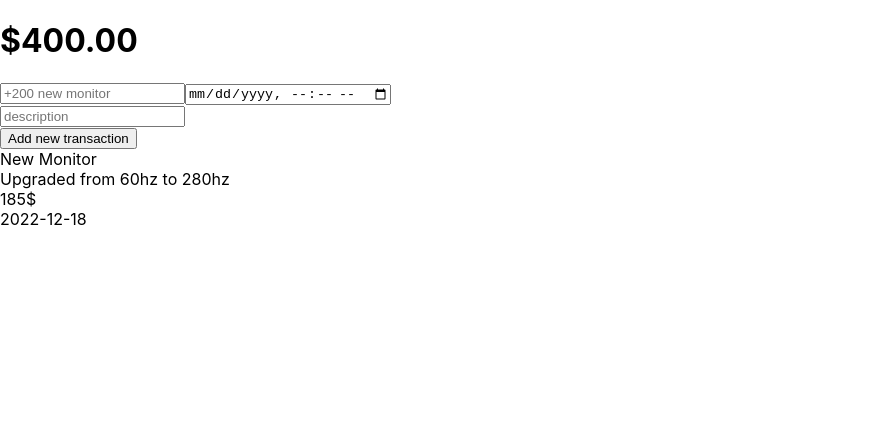
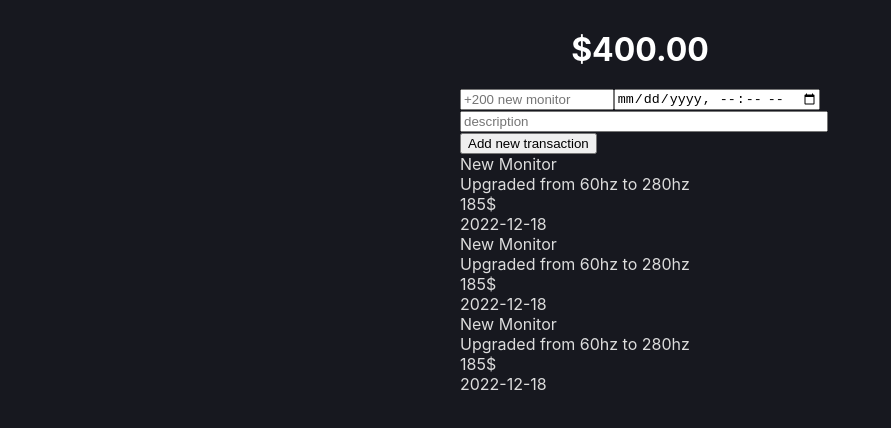
Before and after one commit to sjsaug/money-tracker, a React (Create React App) app: page / in a window 1280 px wide. Shown: the top 428 px of the page, without its empty margins (0-891 px from the left). Built offline with nearby package versions, Linux system fonts and the light colour scheme.

Commit message:
simple css

```diff
--- a/src/App.css
+++ b/src/App.css
@@ -1,38 +1,22 @@
-.App {
+body{
+  background-color: #17181F;
+  color: #ddd;
+}
+main{
+  max-width: 360px;
+  margin: 30px auto;
+}
+h1{
   text-align: center;
+  color: #fff;
+  margin:0;
 }
-
-.App-logo {
-  height: 40vmin;
-  pointer-events: none;
+form{
+  margin-top: 20px;
 }
-
-@media (prefers-reduced-motion: no-preference) {
-  .App-logo {
-    animation: App-logo-spin infinite 20s linear;
-  }
+form input{
+  width: 100%;
 }
-
-.App-header {
-  background-color: #282c34;
-  min-height: 100vh;
+form div.basic{
   display: flex;
-  flex-direction: column;
-  align-items: center;
-  justify-content: center;
-  font-size: calc(10px + 2vmin);
-  color: white;
 }
-
-.App-link {
-  color: #61dafb;
-}
-
-@keyframes App-logo-spin {
-  from {
-    transform: rotate(0deg);
-  }
-  to {
-    transform: rotate(360deg);
-  }
-}
--- a/src/App.js
+++ b/src/App.js
@@ -26,6 +26,26 @@ function App() {
             <div className='price'>185$</div>
             <div className='datetime'>2022-12-18</div>
           </div>
+          <div className='transaction'>
+          <div className='left'>
+            <div className='name'>New Monitor</div>
+            <div className='description'>Upgraded from 60hz to 280hz</div>
+          </div>
+          <div className='right'>
+            <div className='price'>185$</div>
+            <div className='datetime'>2022-12-18</div>
+          </div>
+        </div>
+        <div className='transaction'>
+          <div className='left'>
+            <div className='name'>New Monitor</div>
+            <div className='description'>Upgraded from 60hz to 280hz</div>
+          </div>
+          <div className='right'>
+            <div className='price'>185$</div>
+            <div className='datetime'>2022-12-18</div>
+          </div>
+        </div>
         </div>
       </div>
     </main>
```
